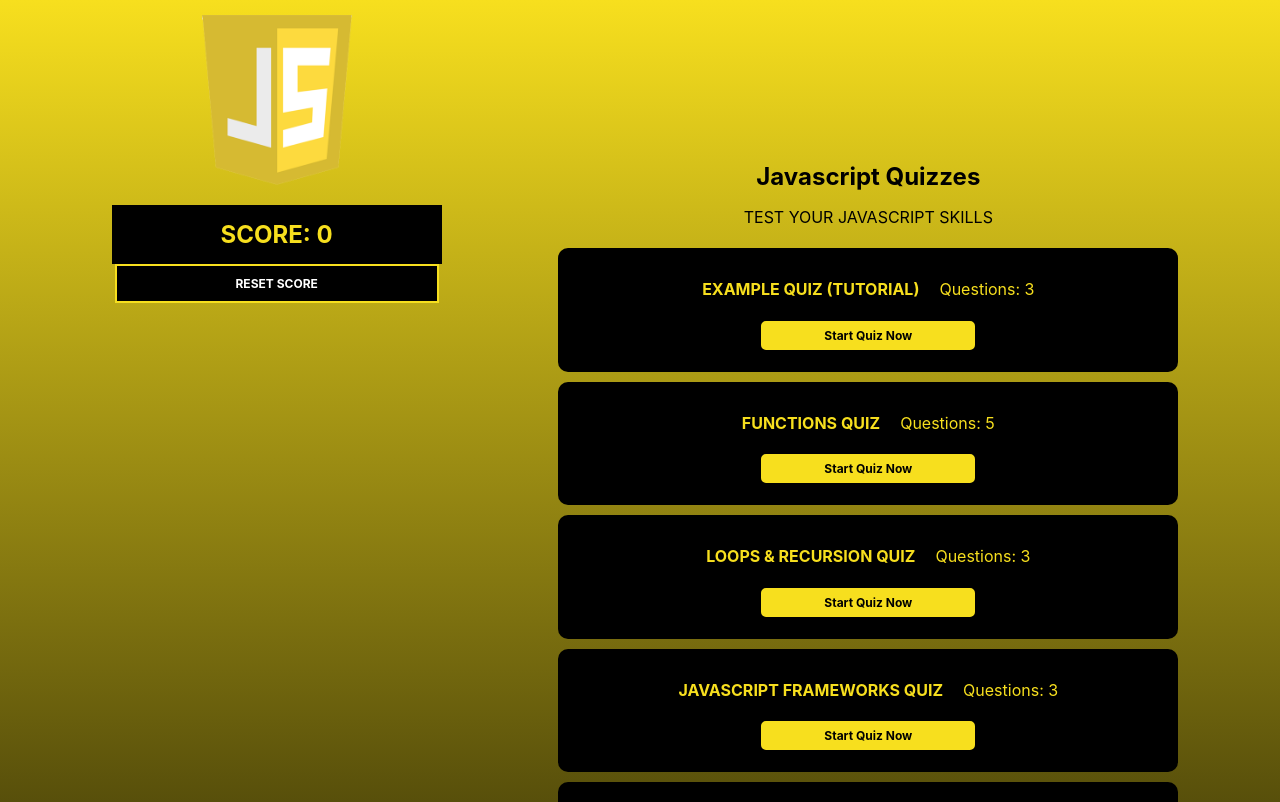
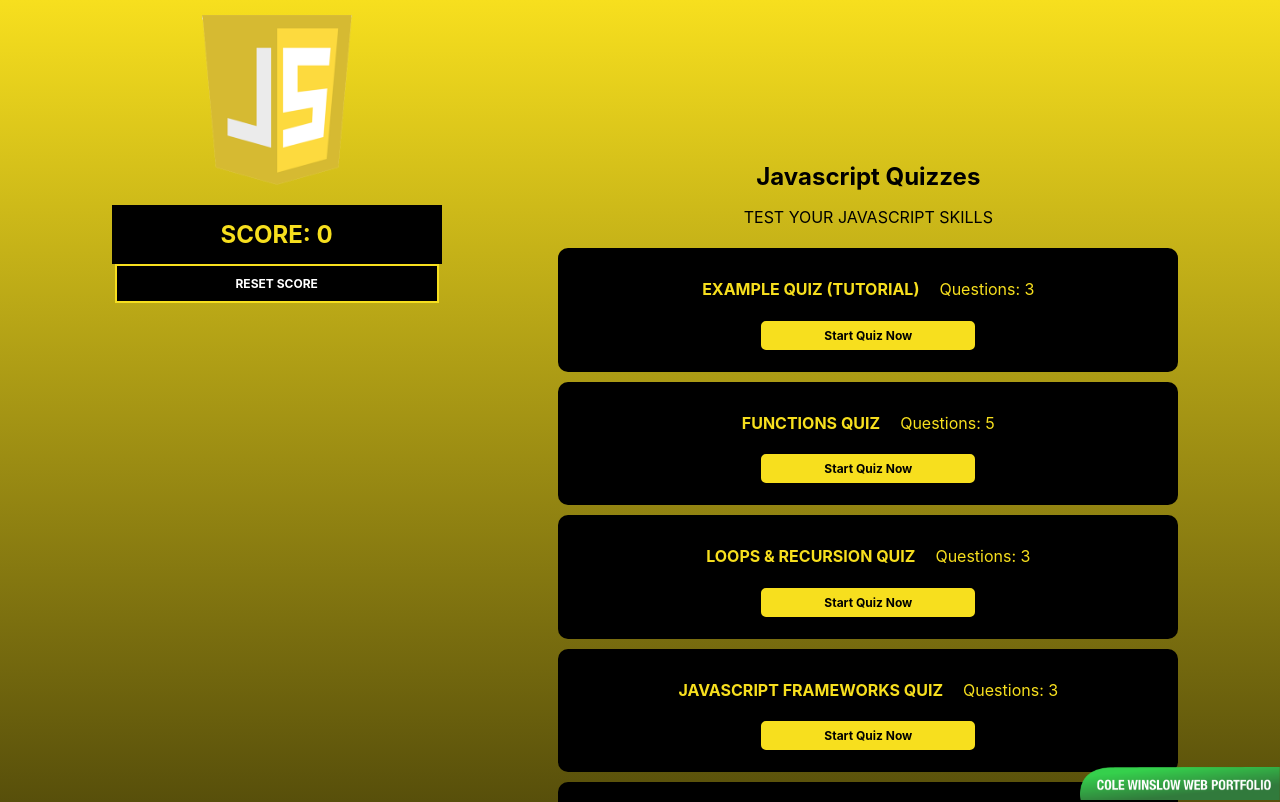
Before and after one commit to ColeThomasWinslow/Testing-Platform, a React (Create React App) app: page / in a window 1280 px wide. Shown: the top 802 px of the page. Built offline with nearby package versions, Linux system fonts and the light colour scheme.

Commit message:
Added Dev-Tag

```diff
--- a/src/components/Home.js
+++ b/src/components/Home.js
@@ -6,6 +6,7 @@ function Home() {
   const [Test] = useState(TestTitles);
   return (
     <div>
+      <DevImg src="/images/Dev-Tag.png" alt="Dev" />
       <Header>
         <h2>Javascript Quizzes </h2>
         <p>TEST YOUR JAVASCRIPT SKILLS</p>
@@ -30,6 +31,13 @@ function Home() {
 }
 
 export default Home;
+const DevImg = styled.img`
+  width: 200px;
+  position: fixed;
+  bottom: 0px;
+  right: 0px;
+  z-index: 20;
+`;
 const AllTestsBox = styled.div`
   display: flex;
   flex-direction: column;
```
Also changed, not shown: public/images/Dev-Tag.png (added).
